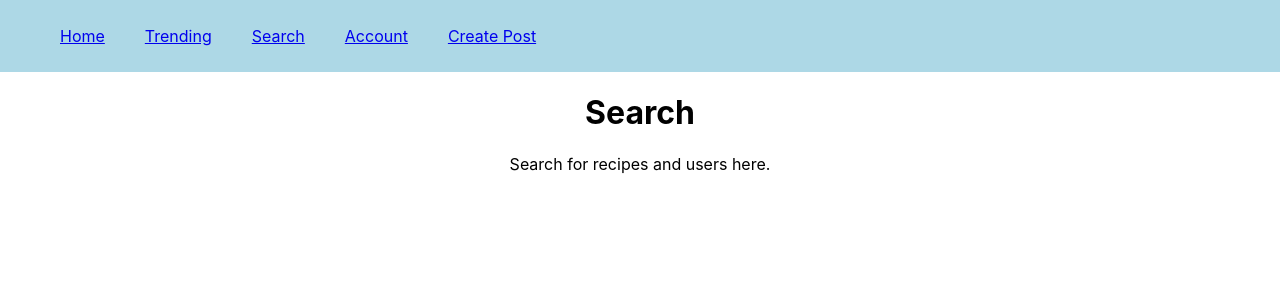
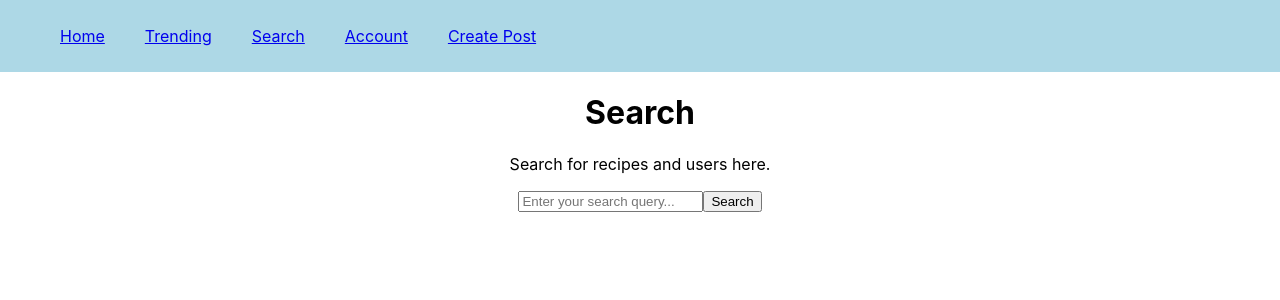
Before and after one commit to kayla-tran/CS110-final-project, a React (Create React App) app in the folder final-project/: page /search in a window 1280 px wide. Shown: the top 300 px of the page. Built offline with nearby package versions, Linux system fonts and the light colour scheme.

Commit message:
SEARCH BAR

```diff
--- a/final-project/src/components/search/Search.js
+++ b/final-project/src/components/search/Search.js
@@ -1,11 +1,26 @@
+// Search.js
 import React from 'react';
 import './Search.css';
 
 function Search() {
   return (
-    <div>
-      <h1>Search</h1>
-      <p>Search for recipes and users here.</p>
+    <div className="search-container">
+      <header>
+        <h1>Search</h1>
+        <p>Search for recipes and users here.</p>
+      </header>
+      <main>
+        <form id="searchForm">
+          <input type="text" id="searchInput" placeholder="Enter your search query..." />
+          <button type="submit">Search</button>
+        </form>
+        <div id="searchResults">
+          {/* Search results will be displayed here */}
+        </div>
+      </main>
+      <footer>
+        {/* Footer content */}
+      </footer>
     </div>
   );
 }
```
